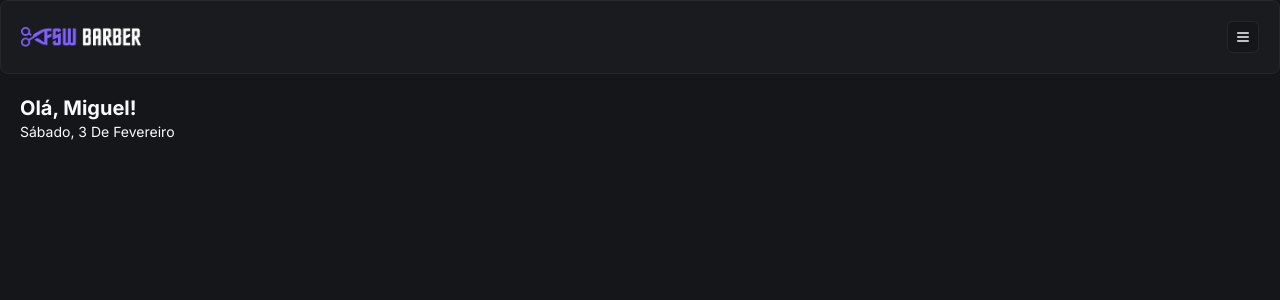
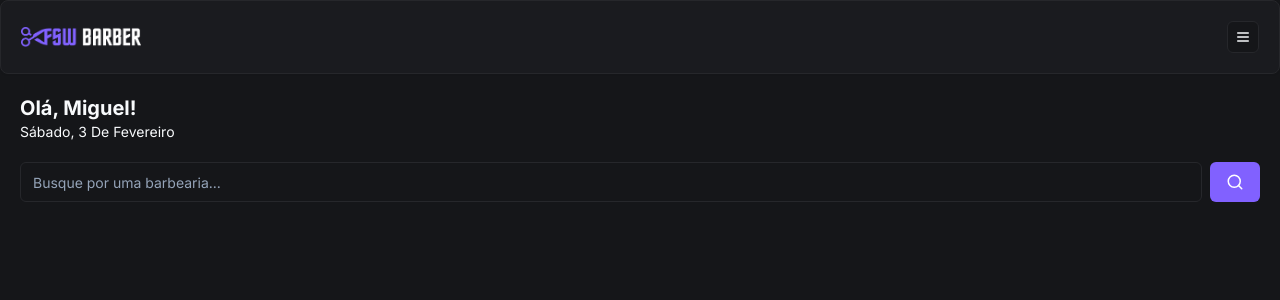
Before and after one commit to lucasbeniti/FSW-Barber, a Next.js app: page / in a window 1280 px wide. Shown: the top 300 px of the page. Built offline with nearby package versions, Linux system fonts and the light colour scheme.

Commit message:
feat: add search component

```diff
--- /dev/null
+++ b/app/(home)/_components/search.tsx
@@ -0,0 +1,18 @@
+"use client";
+
+import { Button } from "@/app/components/ui/button";
+import { Input } from "@/app/components/ui/input";
+import { SearchIcon } from "lucide-react";
+
+const Search = () => {
+  return (
+    <div className="flex items-center gap-2">
+      <Input placeholder="Busque por uma barbearia..." />
+      <Button variant="default">
+        <SearchIcon size={18} />
+      </Button>
+    </div>
+  );
+};
+
+export default Search;
--- a/app/(home)/page.tsx
+++ b/app/(home)/page.tsx
@@ -1,6 +1,7 @@
-import Header from "./_components/header";
+import Header from "../components/header";
 import { format } from "date-fns";
 import { ptBR } from "date-fns/locale";
+import Search from "./_components/search";
 
 export default function Home() {
   return (
@@ -15,6 +16,10 @@ export default function Home() {
           })}
         </p>
       </div>
+
+      <div className="px-5">
+        <Search />
+      </div>
     </div>
   );
 }
--- a/app/components/ui/button.tsx
+++ b/app/components/ui/button.tsx
@@ -2,7 +2,7 @@ import * as React from "react";
 import { Slot } from "@radix-ui/react-slot";
 import { cva, type VariantProps } from "class-variance-authority";
 
-import { cn } from "@/app/_lib/utils";
+import { cn } from "@/app/lib/utils";
 
 const buttonVariants = cva(
   "inline-flex items-center justify-center whitespace-nowrap rounded-md text-sm font-medium ring-offset-background transition-colors focus-visible:outline-none focus-visible:ring-2 focus-visible:ring-ring focus-visible:ring-offset-2 disabled:pointer-events-none disabled:opacity-50",
--- a/app/components/ui/card.tsx
+++ b/app/components/ui/card.tsx
@@ -1,6 +1,6 @@
 import * as React from "react";
 
-import { cn } from "@/app/_lib/utils";
+import { cn } from "@/app/lib/utils";
 
 const Card = React.forwardRef<
   HTMLDivElement,
--- /dev/null
+++ b/app/components/ui/input.tsx
@@ -0,0 +1,25 @@
+import * as React from "react";
+
+import { cn } from "@/app/lib/utils";
+
+export interface InputProps
+  extends React.InputHTMLAttributes<HTMLInputElement> {}
+
+const Input = React.forwardRef<HTMLInputElement, InputProps>(
+  ({ className, type, ...props }, ref) => {
+    return (
+      <input
+        type={type}
+        className={cn(
+          "flex h-10 w-full rounded-md border border-input bg-background px-3 py-2 text-sm ring-offset-background file:border-0 file:bg-transparent file:text-sm file:font-medium placeholder:text-muted-foreground focus-visible:outline-none focus-visible:ring-2 focus-visible:ring-ring focus-visible:ring-offset-2 disabled:cursor-not-allowed disabled:opacity-50",
+          className
+        )}
+        ref={ref}
+        {...props}
+      />
+    );
+  }
+);
+Input.displayName = "Input";
+
+export { Input };
```
Also changed, not shown: app/components/header.tsx (renamed from app/(home)/_components/header.tsx), app/lib/utils.ts (renamed from app/_lib/utils.ts).
